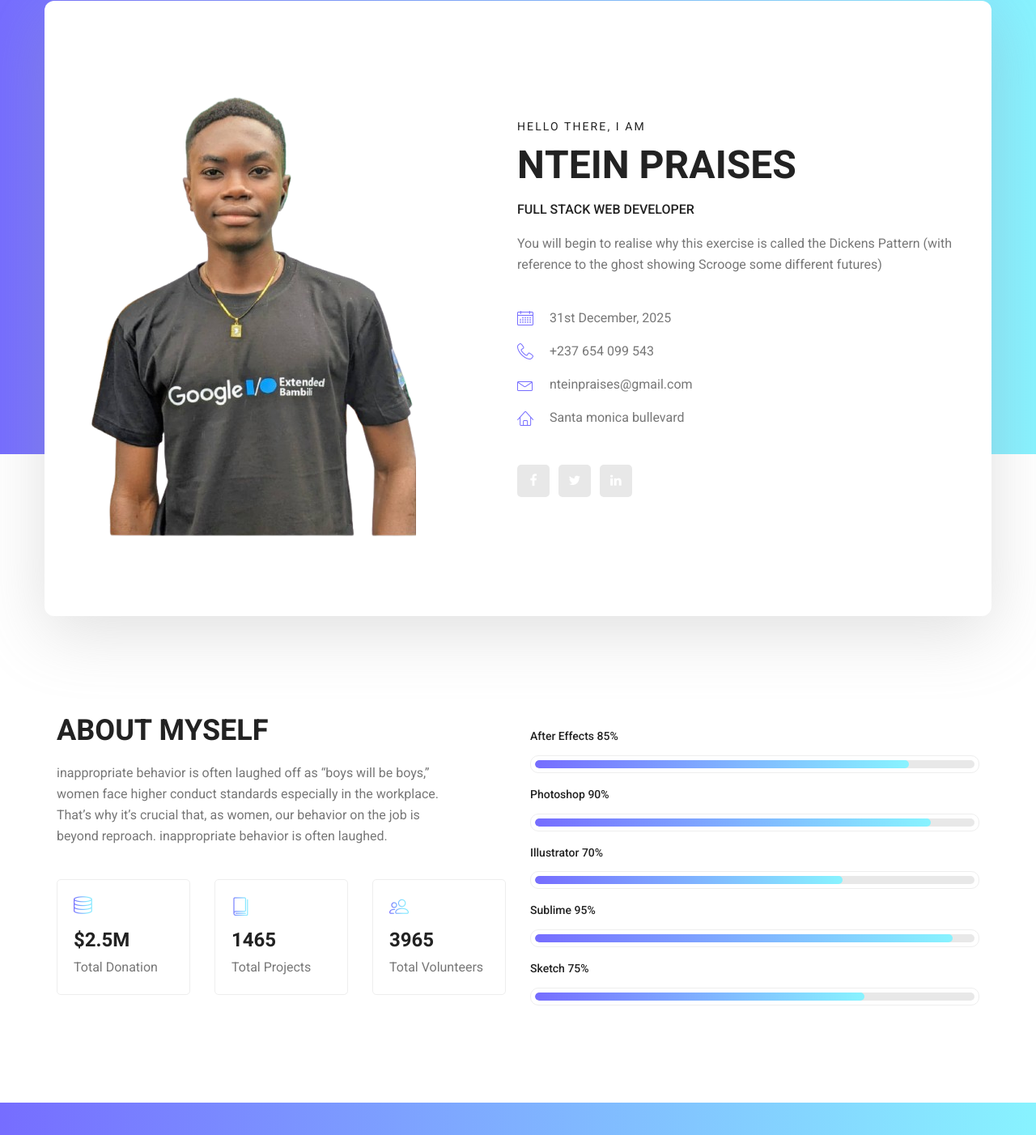
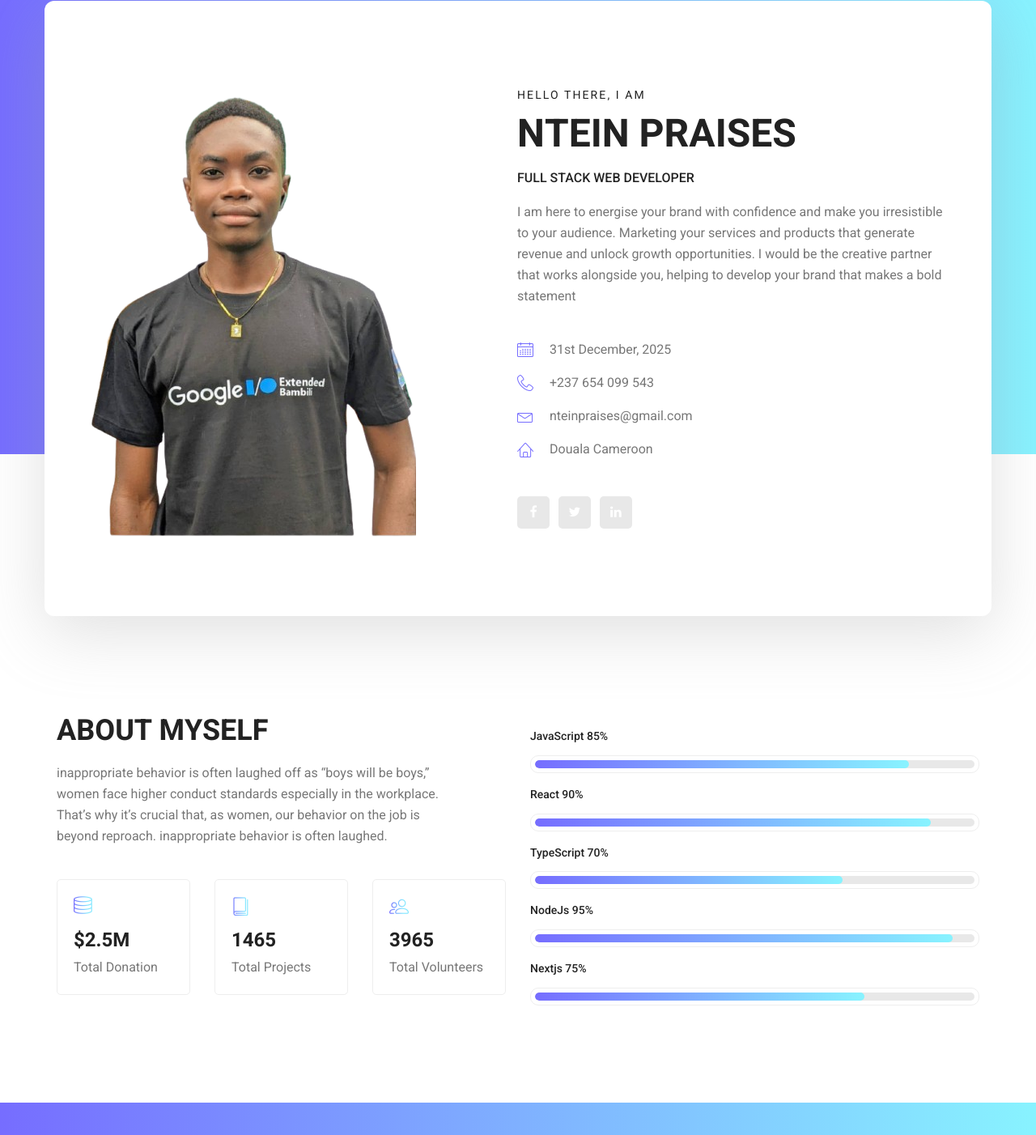
Before and after one commit to Nteinpraises/Portfolio, a plain HTML site: page index.html in a window 1280 px wide. Shown: the part 199-1601 px from the top of the page at 81% size. Drawn offline with Linux system fonts and the light colour scheme.

Commit message:
made some adjustment to the home page, the first section

```diff
--- a/index.html
+++ b/index.html
@@ -77,12 +77,15 @@
 									<h6>Hello there, i am</h6>
 									<h3>Ntein Praises</h3>
 									<h4>full stack web Developer</h4>
-									<p>You will begin to realise why this exercise is called the Dickens Pattern (with reference to the ghost showing Scrooge some different futures)</p>
+									<p>I am here to energise your brand with confidence and make you irresistible to your audience.
+									    Marketing your services and products that generate revenue and unlock growth opportunities.
+									    I would be the creative partner that works alongside you, helping to develop your brand that
+									    makes a bold statement</p>
 									<ul class="list basic_info">
 										<li><a href="#"><i class="lnr lnr-calendar-full"></i> 31st December, 2025</a></li>
 										<li><a href="#"><i class="lnr lnr-phone-handset"></i> +237 654 099 543</a></li>
 										<li><a href="#"><i class="lnr lnr-envelope"></i> nteinpraises@gmail.com</a></li>
-										<li><a href="#"><i class="lnr lnr-home"></i> Santa monica bullevard</a></li>
+										<li><a href="#"><i class="lnr lnr-home"></i> Douala Cameroon</a></li>
 									</ul>
 									<ul class="list personal_social">
 										<li><a href="#"><i class="fa fa-facebook"></i></a></li>
@@ -135,7 +138,7 @@
         				<div class="tools_expert">
         					<div class="skill_main">
 								<div class="skill_item">
-									<h4>After Effects <span class="counter">85</span>%</h4>
+									<h4>JavaScript <span class="counter">85</span>%</h4>
 									<div class="progress_br">
 										<div class="progress">
 											<div class="progress-bar" role="progressbar" aria-valuenow="85" aria-valuemin="0" aria-valuemax="100"></div>
@@ -143,7 +146,7 @@
 									</div>
 								</div>
 								<div class="skill_item">
-									<h4>Photoshop <span class="counter">90</span>%</h4>
+									<h4>React <span class="counter">90</span>%</h4>
 									<div class="progress_br">
 										<div class="progress">
 											<div class="progress-bar" role="progressbar" aria-valuenow="90" aria-valuemin="0" aria-valuemax="100"></div>
@@ -151,7 +154,7 @@
 									</div>
 								</div>
 								<div class="skill_item">
-									<h4>Illustrator <span class="counter">70</span>%</h4>
+									<h4>TypeScript <span class="counter">70</span>%</h4>
 									<div class="progress_br">
 										<div class="progress">
 											<div class="progress-bar" role="progressbar" aria-valuenow="70" aria-valuemin="0" aria-valuemax="100"></div>
@@ -159,7 +162,7 @@
 									</div>
 								</div>
 								<div class="skill_item">
-									<h4>Sublime <span class="counter">95</span>%</h4>
+									<h4>NodeJs <span class="counter">95</span>%</h4>
 									<div class="progress_br">
 										<div class="progress">
 											<div class="progress-bar" role="progressbar" aria-valuenow="95" aria-valuemin="0" aria-valuemax="100"></div>
@@ -167,7 +170,7 @@
 									</div>
 								</div>
 								<div class="skill_item">
-									<h4>Sketch <span class="counter">75</span>%</h4>
+									<h4>Nextjs <span class="counter">75</span>%</h4>
 									<div class="progress_br">
 										<div class="progress">
 											<div class="progress-bar" role="progressbar" aria-valuenow="75" aria-valuemin="0" aria-valuemax="100"></div>
```
Also changed, not shown: elements.html (+1 -1 lines).
